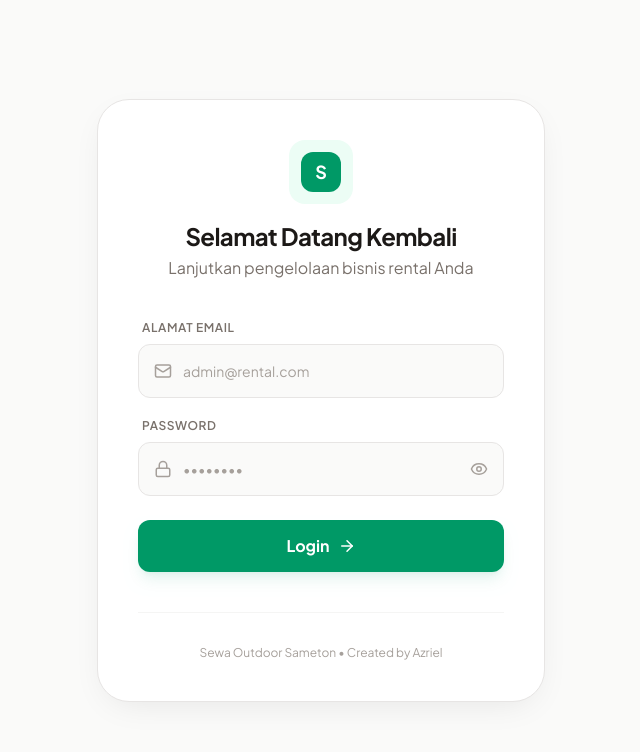
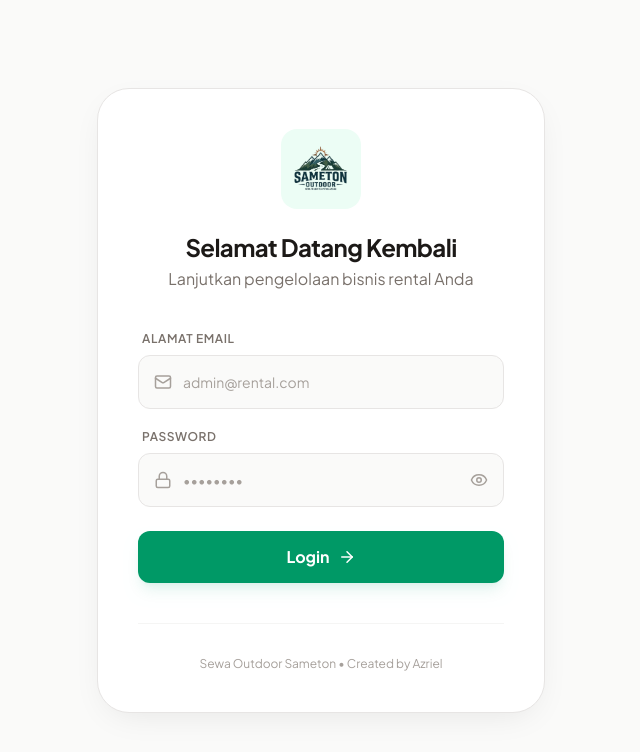
Before and after one commit to AzrielFirmansyah/camprental, a React (Vite) app: page /login in a window 1280 px wide. Shown: the top 752 px of the page, without its empty margins (319-959 px from the left). Built offline with nearby package versions, Linux system fonts and the light colour scheme.

Commit message:
fix: replace logo placeholder with actual logo.png

```diff
--- a/src/pages/Login.tsx
+++ b/src/pages/Login.tsx
@@ -41,10 +41,8 @@ export default function Login() {
         className="w-full max-w-md bg-white p-8 md:p-10 rounded-[2rem] border border-stone-200 shadow-[0_10px_35px_-12px_rgba(0,0,0,0.1)]"
       >
         <div className="text-center mb-10">
-          <div className="inline-block p-3 bg-emerald-50 rounded-2xl mb-4">
-            <div className="w-10 h-10 flex items-center justify-center bg-emerald-600 rounded-xl text-white font-bold text-lg">
-              S
-            </div>
+          <div className="inline-block p-2 bg-emerald-50 rounded-2xl mb-4">
+            <img src="/logo.png" alt="Logo" className="w-16 h-16 object-contain" />
           </div>
           <h1 className="text-2xl font-bold text-stone-900 tracking-tight">Selamat Datang Kembali</h1>
           <p className="text-stone-500 mt-1">Lanjutkan pengelolaan bisnis rental Anda</p>
```
